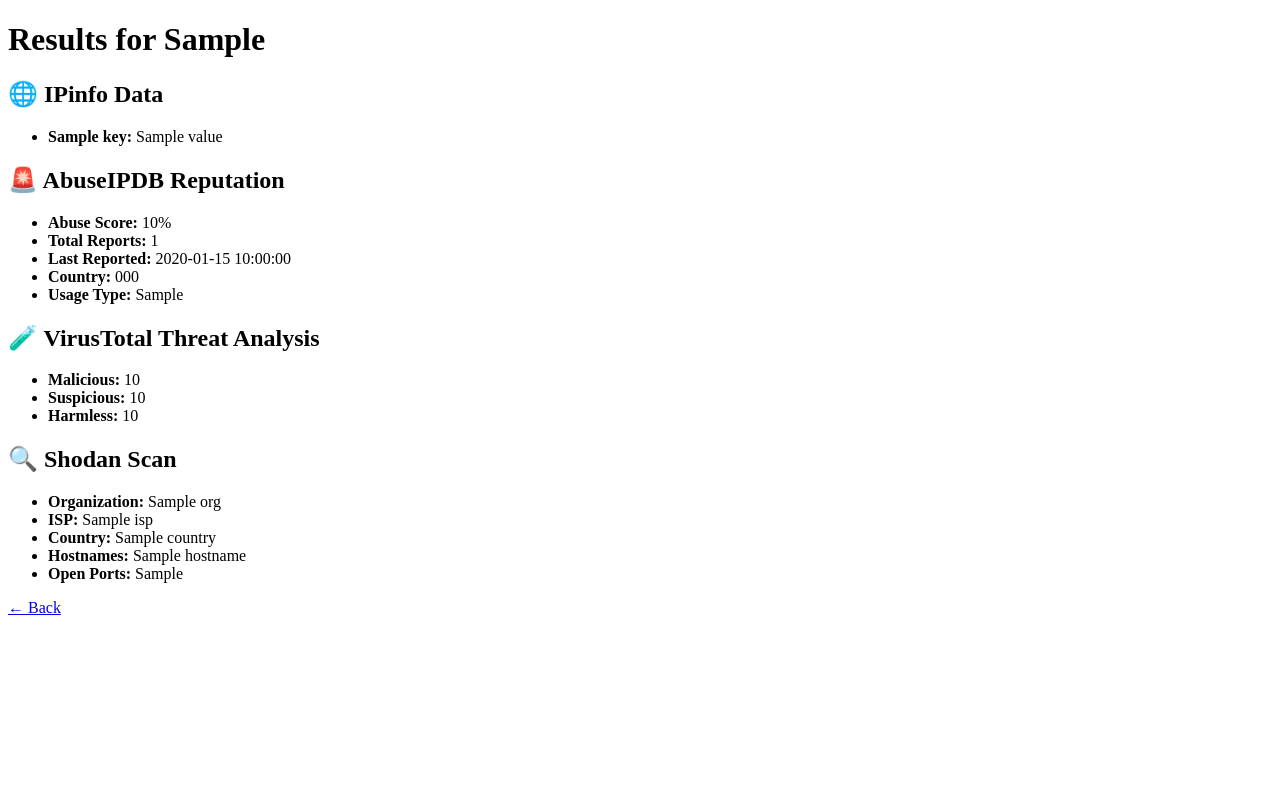
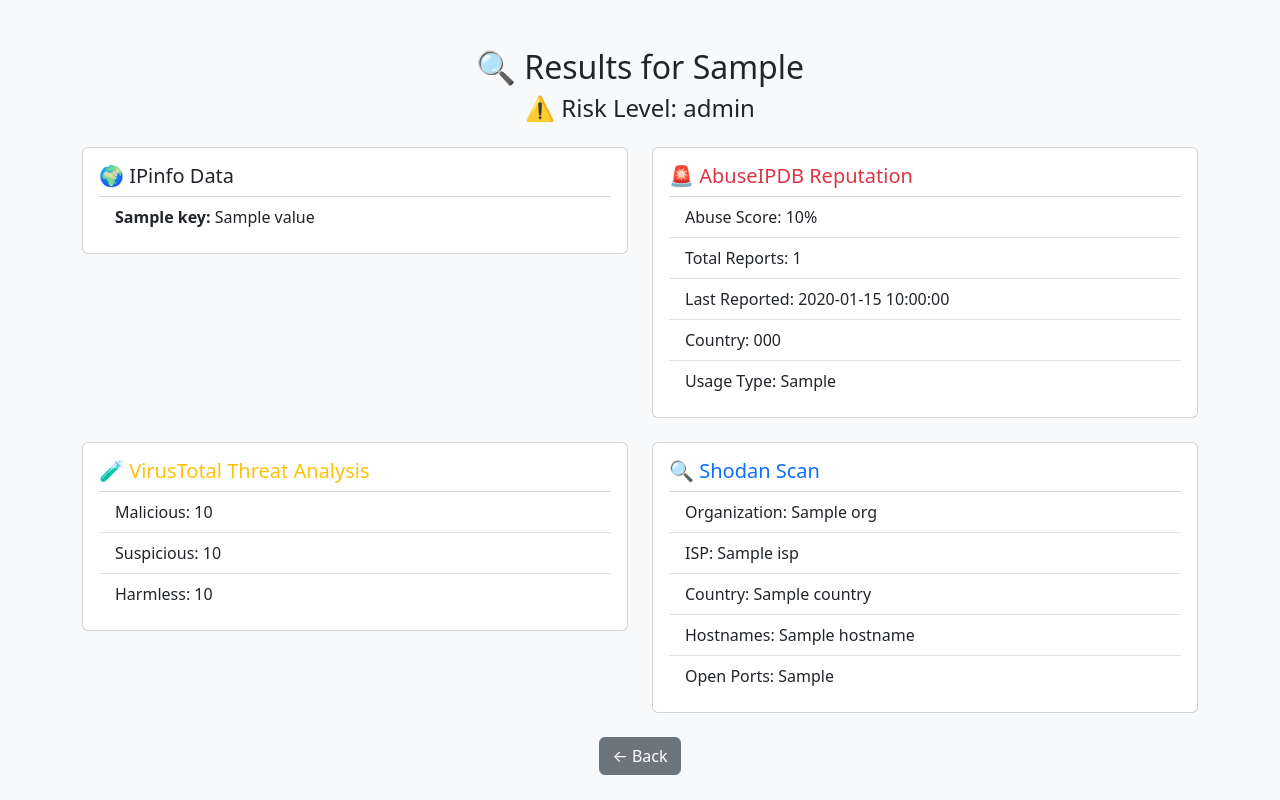
Before and after one commit to tarouka02/osint-app, a Flask app: template app/templates/result.html in a window 1280 px wide. Run offline with Flask 3, Linux system fonts and the light colour scheme; the template is opened without the code that fills it: most values are stand-ins (such as "Sample title", 1, 10 or a date in 2020).

Commit message:
Enhanced UI

```diff
--- a/app/templates/result.html
+++ b/app/templates/result.html
@@ -1,47 +1,80 @@
 <!DOCTYPE html>
-<html>
-<head><title>IP Lookup Result</title></head>
-<body>
-    <h1>Results for {{ ip }}</h1>
+<html lang="en">
+<head>
+    <meta charset="UTF-8">
+    <title>Results for {{ ip }}</title>
+    <link href="https://cdn.jsdelivr.net/npm/bootstrap@5.3.3/dist/css/bootstrap.min.css" rel="stylesheet">
+</head>
+<body class="bg-light">
 
-    <h2>🌐 IPinfo Data</h2>
-    <ul>
+<div class="container mt-5">
+    <div class="text-center mb-4">
+        <h2>🔍 Results for {{ ip }}</h2>
+        <h4 class="text-{{ risk_color }}">⚠️ Risk Level: {{ risk_level }}</h4>
+    </div>
+
+    <div class="row g-4">
+        <!-- IPinfo -->
+        <div class="col-md-6">
+            <div class="card p-3">
+                <h5 class="card-title">🌍 IPinfo Data</h5>
+                <ul class="list-group list-group-flush">
                     {% for key, value in ipinfo.items() %}
-            <li><strong>{{ key }}:</strong> {{ value }}</li>
+                        <li class="list-group-item"><strong>{{ key }}:</strong> {{ value }}</li>
                     {% endfor %}
                 </ul>
+            </div>
+        </div>
 
-    <h2>🚨 AbuseIPDB Reputation</h2>
+        <!-- AbuseIPDB -->
+        <div class="col-md-6">
+            <div class="card p-3">
+                <h5 class="card-title text-danger">🚨 AbuseIPDB Reputation</h5>
                 {% if abuse.error %}
-        <p style="color: red;">{{ abuse.error }}</p>
+                    <p class="text-danger">{{ abuse.error }}</p>
                 {% else %}
-        <ul>
-            <li><strong>Abuse Score:</strong> {{ abuse.abuseConfidenceScore }}%</li>
-            <li><strong>Total Reports:</strong> {{ abuse.totalReports }}</li>
-            <li><strong>Last Reported:</strong> {{ abuse.lastReportedAt or 'N/A' }}</li>
-            <li><strong>Country:</strong> {{ abuse.countryCode }}</li>
-            <li><strong>Usage Type:</strong> {{ abuse.usageType or 'Unknown' }}</li>
+                    <ul class="list-group list-group-flush">
+                        <li class="list-group-item">Abuse Score: {{ abuse.abuseConfidenceScore }}%</li>
+                        <li class="list-group-item">Total Reports: {{ abuse.totalReports }}</li>
+                        <li class="list-group-item">Last Reported: {{ abuse.lastReportedAt or 'N/A' }}</li>
+                        <li class="list-group-item">Country: {{ abuse.countryCode }}</li>
+                        <li class="list-group-item">Usage Type: {{ abuse.usageType or 'Unknown' }}</li>
                     </ul>
                 {% endif %}
+            </div>
+        </div>
 
-    <h2>🧪 VirusTotal Threat Analysis</h2>
-    <ul>
-        <li><strong>Malicious:</strong> {{ malicious_votes }}</li>
-        <li><strong>Suspicious:</strong> {{ suspicious_votes }}</li>
-        <li><strong>Harmless:</strong> {{ harmless_votes }}</li>
+        <!-- VirusTotal -->
+        <div class="col-md-6">
+            <div class="card p-3">
+                <h5 class="card-title text-warning">🧪 VirusTotal Threat Analysis</h5>
+                <ul class="list-group list-group-flush">
+                    <li class="list-group-item">Malicious: {{ malicious_votes }}</li>
+                    <li class="list-group-item">Suspicious: {{ suspicious_votes }}</li>
+                    <li class="list-group-item">Harmless: {{ harmless_votes }}</li>
                 </ul>
+            </div>
+        </div>
 
-    <h2>🔍 Shodan Scan</h2>
-    <ul>
-        <li><strong>Organization:</strong> {{ org }}</li>
-        <li><strong>ISP:</strong> {{ isp }}</li>
-        <li><strong>Country:</strong> {{ country }}</li>
-        <li><strong>Hostnames:</strong> {{ hostnames|join(", ") }}</li>
-        <li><strong>Open Ports:</strong> {{ open_ports|join(", ") }}</li>
+        <!-- Shodan -->
+        <div class="col-md-6">
+            <div class="card p-3">
+                <h5 class="card-title text-primary">🔍 Shodan Scan</h5>
+                <ul class="list-group list-group-flush">
+                    <li class="list-group-item">Organization: {{ org }}</li>
+                    <li class="list-group-item">ISP: {{ isp }}</li>
+                    <li class="list-group-item">Country: {{ country }}</li>
+                    <li class="list-group-item">Hostnames: {{ hostnames | join(', ') }}</li>
+                    <li class="list-group-item">Open Ports: {{ open_ports | join(', ') }}</li>
                 </ul>
+            </div>
+        </div>
+    </div>
 
+    <div class="text-center mt-4">
+        <a href="/" class="btn btn-secondary">← Back</a>
+    </div>
+</div>
 
-
-    <a href="/">← Back</a>
 </body>
 </html>
```
Also changed, not shown: app/routes.py (+23 -1 lines), app/templates/index.html (+23 -12 lines). Lines whose indentation alone changed are shown as unchanged.
